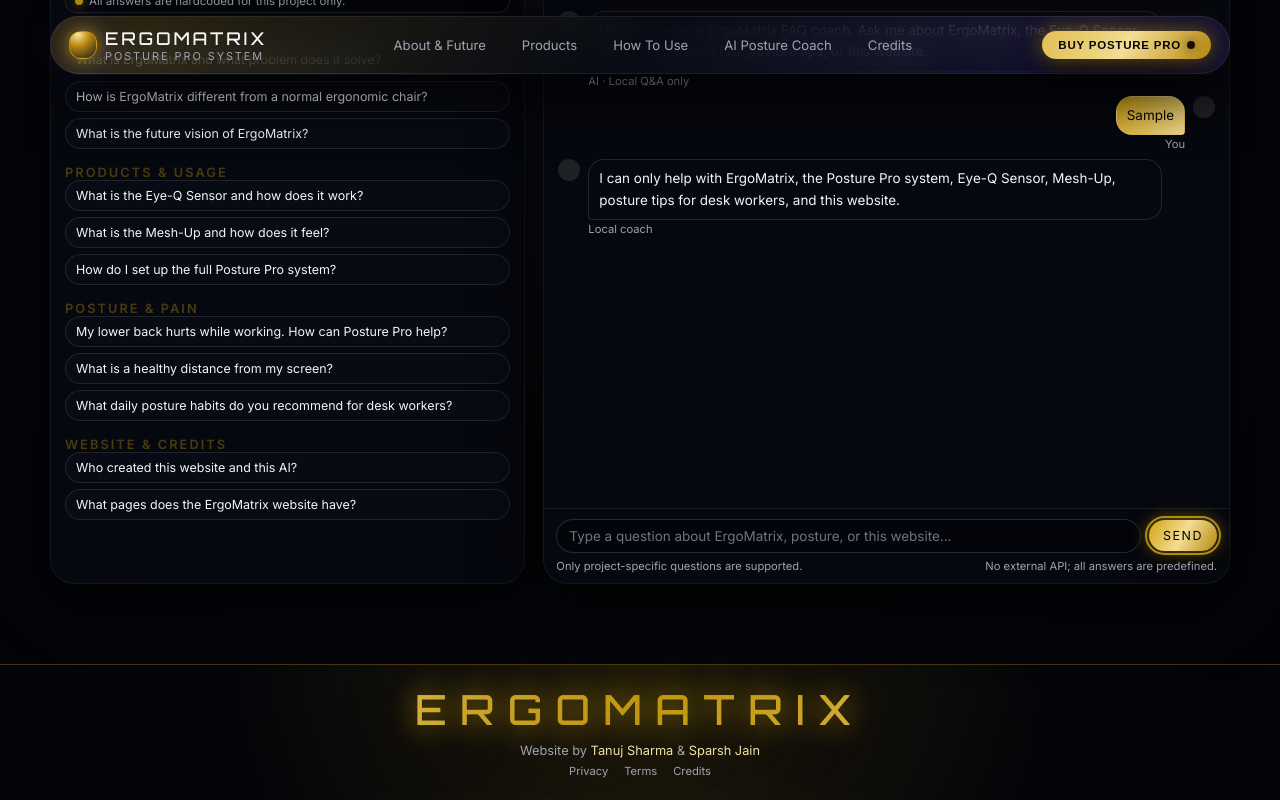
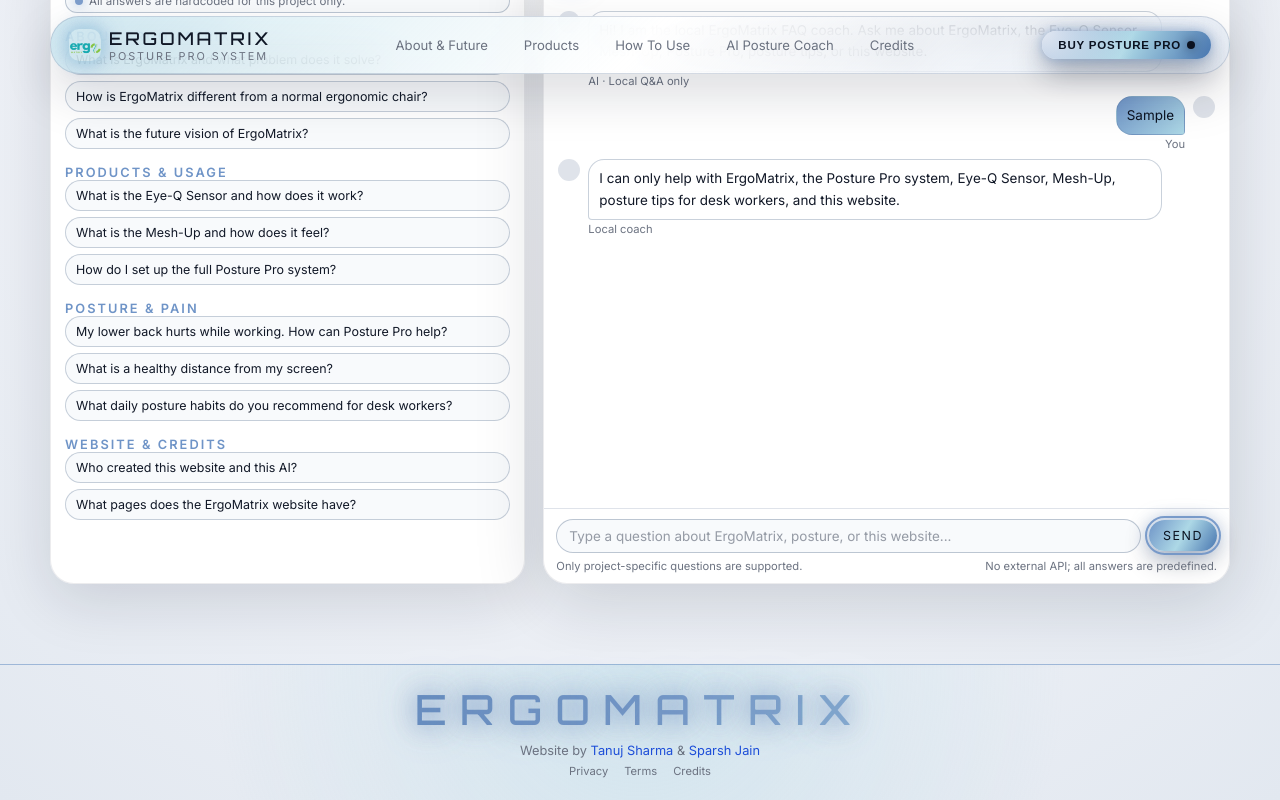
Before and after one commit to Upcomingwalker/ErgoMatrix, a plain HTML site: page ai-chatbot.html in a window 1280 px wide. Both pictures are taken after typing "Sample" into the empty fields and a click on the button "SEND". Drawn offline with Linux system fonts and the light colour scheme.

Commit message:
Update ai-chatbot.html

```diff
--- a/ai-chatbot.html
+++ b/ai-chatbot.html
@@ -14,14 +14,14 @@
 
   <style>
     :root {
-      --bg-main: #05070b;
-      --bg-elevated: #111319;
-      --accent: #d3a410;
-      --accent-soft: #d3a51054;
-      --text-main: #f5f5f7;
-      --text-muted: #a0a3b1;
-      --border-soft: rgba(255, 255, 255, 0.06);
-      --shadow-soft: 0 24px 80px rgba(0, 0, 0, 0.86);
+      --bg-main: #f1f3f8;
+      --bg-elevated: #ffffff;
+      --accent: #6f94c7;
+      --accent-soft: #add8e6;
+      --text-main: #111827;
+      --text-muted: #6b7280;
+      --border-soft: rgba(15, 23, 42, 0.08);
+      --shadow-soft: 0 24px 80px rgba(15, 23, 42, 0.12);
       --radius-lg: 24px;
       --radius-md: 16px;
       --radius-pill: 999px;
@@ -38,7 +38,7 @@
     html, body {
       height: 100%;
       scroll-behavior: smooth;
-      background: radial-gradient(circle at top, #151827 0, #05070b 45%, #020309 100%);
+      background: radial-gradient(circle at top, #ffffff 0, #f1f3f8 45%, #e2e8f0 100%);
       color: var(--text-main);
       font-family: "Inter", system-ui, -apple-system, BlinkMacSystemFont, sans-serif;
       overflow-x: hidden;
@@ -50,9 +50,9 @@
       inset: 0;
       pointer-events: none;
       background-image:
-        radial-gradient(circle at 10% 0%, rgba(211, 165, 16, 0.12), transparent 55%),
-        radial-gradient(circle at 90% 100%, rgba(120, 82, 255, 0.16), transparent 55%);
-      opacity: 0.85;
+        radial-gradient(circle at 10% 0%, rgba(173, 216, 230, 0.26), transparent 55%),
+        radial-gradient(circle at 90% 100%, rgba(111, 148, 199, 0.24), transparent 55%);
+      opacity: 0.9;
       z-index: -1;
     }
 
@@ -79,27 +79,28 @@
       border-radius: var(--radius-pill);
       background: linear-gradient(
           135deg,
-          rgba(211, 165, 16, 0.18),
-          rgba(8, 11, 20, 0.95),
-          rgba(112, 82, 255, 0.16)
+          rgba(173, 216, 230, 0.55),
+          rgba(255, 255, 255, 0.96),
+          rgba(111, 148, 199, 0.16)
         );
       backdrop-filter: blur(18px);
-      border: 1px solid rgba(255, 255, 255, 0.08);
-      box-shadow: 0 20px 60px rgba(0, 0, 0, 0.85);
+      border: 1px solid rgba(148, 163, 184, 0.4);
+      box-shadow: 0 20px 50px rgba(15, 23, 42, 0.15);
       pointer-events: auto;
       transition: transform var(--transition-med), background var(--transition-fast),
-        border-color var(--transition-fast);
+        border-color var(--transition-fast), box-shadow var(--transition-fast);
     }
 
     .nav-shell.scrolled {
       transform: translateY(-6px) scale(0.98);
       background: linear-gradient(
           135deg,
-          rgba(211, 165, 16, 0.16),
-          rgba(5, 7, 13, 0.96),
-          rgba(64, 51, 178, 0.26)
+          rgba(173, 216, 230, 0.28),
+          rgba(241, 243, 248, 0.98),
+          rgba(111, 148, 199, 0.18)
         );
-      border-color: rgba(211, 165, 16, 0.38);
+      border-color: rgba(111, 148, 199, 0.7);
+      box-shadow: 0 18px 60px rgba(15, 23, 42, 0.18);
     }
 
     .logo {
@@ -110,15 +111,14 @@
       color: var(--text-main);
     }
 
-    .logo-mark {
-      width: 28px;
-      height: 28px;
-      border-radius: 12px;
-      border: 1px solid rgba(211, 165, 16, 0.7);
-      background: radial-gradient(circle at 30% 10%, #ffe4a1 0, #b7870f 40%, #151820 100%);
+    .logo-img {
+      width: 32px;
+      height: 32px;
+      border-radius: 10px;
+      object-fit: cover;
       box-shadow:
-        0 0 18px rgba(211, 165, 16, 0.7),
-        0 0 40px rgba(64, 51, 178, 0.6);
+        0 0 12px rgba(173, 216, 230, 0.9),
+        0 0 22px rgba(111, 148, 199, 0.7);
     }
 
     .logo-text-main {
@@ -167,8 +167,8 @@
     }
 
     nav a:hover {
-      color: #ffffff;
-      background: rgba(255, 255, 255, 0.02);
+      color: #0f172a;
+      background: rgba(148, 163, 184, 0.08);
       transform: translateY(-1px);
     }
 
@@ -181,9 +181,9 @@
       margin-left: 4px;
       padding: 8px 16px;
       border-radius: var(--radius-pill);
-      background: radial-gradient(circle at 0 0, rgba(255, 251, 235, 0.35), transparent 55%),
-        linear-gradient(120deg, #d3a410, #f3dd93, #b7870f);
-      color: #050509;
+      background: radial-gradient(circle at 0 0, rgba(241, 243, 248, 0.9), transparent 55%),
+        linear-gradient(120deg, #6f94c7, #add8e6, #4876b0);
+      color: #0b1220;
       font-size: 0.8rem;
       font-weight: 600;
       letter-spacing: 0.06em;
@@ -194,8 +194,8 @@
       align-items: center;
       gap: 6px;
       box-shadow:
-        0 0 20px rgba(211, 165, 16, 0.5),
-        0 12px 32px rgba(0, 0, 0, 0.9);
+        0 0 12px rgba(111, 148, 199, 0.65),
+        0 12px 30px rgba(15, 23, 42, 0.4);
       transform-origin: center;
       transition: transform var(--transition-fast), box-shadow var(--transition-fast), filter var(--transition-fast);
     }
@@ -203,8 +203,8 @@
     .nav-cta:hover {
       transform: translateY(-1px) scale(1.03);
       box-shadow:
-        0 0 30px rgba(211, 165, 16, 0.8),
-        0 16px 40px rgba(0, 0, 0, 0.95);
+        0 0 18px rgba(111, 148, 199, 0.85),
+        0 16px 38px rgba(15, 23, 42, 0.55);
       filter: brightness(1.03);
     }
 
@@ -216,8 +216,8 @@
       width: 8px;
       height: 8px;
       border-radius: 999px;
-      background: #161001;
-      box-shadow: 0 0 12px rgba(0, 0, 0, 0.7);
+      background: #0b1220;
+      box-shadow: 0 0 12px rgba(15, 23, 42, 0.7);
     }
 
     main {
@@ -231,7 +231,7 @@
       margin: 0 auto;
     }
 
-    /* Layout - FIXED: semantic structure */
+    /* Layout */
     .page-header {
       padding: 32px 0 16px;
       display: flex;
@@ -245,8 +245,8 @@
       gap: 8px;
       padding: 4px 10px 4px 4px;
       border-radius: 999px;
-      border: 1px solid rgba(211, 165, 16, 0.55);
-      background: radial-gradient(circle at 0 0, rgba(211, 165, 16, 0.32), transparent 60%);
+      border: 1px solid rgba(111, 148, 199, 0.8);
+      background: radial-gradient(circle at 0 0, rgba(173, 216, 230, 0.6), transparent 60%);
       color: var(--text-muted);
       font-size: 0.72rem;
       text-transform: uppercase;
@@ -258,10 +258,10 @@
       width: 18px;
       height: 18px;
       border-radius: 999px;
-      background: radial-gradient(circle at 30% 30%, #ffe4a1 0, #b7870f 40%, #16151d 100%);
+      background: radial-gradient(circle at 30% 30%, #ffffff 0, #add8e6 40%, #6f94c7 100%);
       box-shadow:
-        0 0 14px rgba(211, 165, 16, 0.8),
-        0 0 26px rgba(120, 82, 255, 0.7);
+        0 0 14px rgba(173, 216, 230, 0.9),
+        0 0 26px rgba(111, 148, 199, 0.7);
     }
 
     .page-title {
@@ -269,10 +269,11 @@
       font-size: clamp(1.7rem, 3vw, 2.3rem);
       letter-spacing: 0.12em;
       text-transform: uppercase;
+      color: #0b1120;
     }
 
     .page-title span {
-      background: linear-gradient(120deg, #fbe6a6, #d3a410, #f3dd93);
+      background: linear-gradient(120deg, #4876b0, #6f94c7, #add8e6);
       -webkit-background-clip: text;
       background-clip: text;
       color: transparent;
@@ -296,10 +297,10 @@
     /* Sidebar with examples */
     .sidebar {
       border-radius: var(--radius-lg);
-      background: rgba(7, 9, 16, 0.96);
+      background: rgba(255, 255, 255, 0.98);
       border: 1px solid var(--border-soft);
       padding: 16px 14px 18px;
-      box-shadow: 0 16px 60px rgba(0, 0, 0, 0.9);
+      box-shadow: 0 16px 60px rgba(15, 23, 42, 0.14);
       font-size: 0.84rem;
       color: var(--text-muted);
       display: flex;
@@ -320,8 +321,8 @@
       gap: 6px;
       padding: 4px 9px;
       border-radius: var(--radius-pill);
-      border: 1px solid rgba(255, 255, 255, 0.12);
-      background: rgba(4, 6, 11, 0.96);
+      border: 1px solid rgba(148, 163, 184, 0.6);
+      background: rgba(248, 250, 252, 0.96);
       font-size: 0.72rem;
       color: var(--text-muted);
     }
@@ -330,15 +331,15 @@
       width: 8px;
       height: 8px;
       border-radius: 999px;
-      background: rgba(211, 165, 16, 0.9);
-      box-shadow: 0 0 12px rgba(211, 165, 16, 0.8);
+      background: rgba(111, 148, 199, 0.9);
+      box-shadow: 0 0 12px rgba(111, 148, 199, 0.7);
     }
 
     .sidebar-section-title {
       font-size: 0.8rem;
       text-transform: uppercase;
       letter-spacing: 0.16em;
-      color: var(--accent-soft);
+      color: #6f94c7;
       margin-top: 4px;
     }
 
@@ -348,13 +349,12 @@
       gap: 6px;
     }
 
-    /* FIXED: Proper button styles with accessibility */
     .example-pill {
       font-size: 0.78rem;
       padding: 7px 10px;
       border-radius: var(--radius-pill);
-      background: rgba(9, 12, 20, 0.96);
-      border: 1px solid rgba(255, 255, 255, 0.1);
+      background: rgba(248, 250, 252, 0.96);
+      border: 1px solid rgba(148, 163, 184, 0.5);
       cursor: pointer;
       font-family: inherit;
       color: var(--text-main);
@@ -363,13 +363,13 @@
     }
 
     .example-pill:hover {
-      border-color: rgba(211, 165, 16, 0.7);
-      background: rgba(14, 14, 22, 0.98);
+      border-color: rgba(111, 148, 199, 0.8);
+      background: #f0f5fb;
       transform: translateX(2px);
     }
 
     .example-pill:focus {
-      outline: 2px solid rgba(211, 165, 16, 0.6);
+      outline: 2px solid rgba(111, 148, 199, 0.7);
       outline-offset: 2px;
     }
 
@@ -379,12 +379,12 @@
       margin-top: 6px;
     }
 
-    /* Chat container - FIXED: Added proper ARIA roles */
+    /* Chat container */
     .chat-shell {
       border-radius: var(--radius-lg);
-      background: rgba(7, 9, 16, 0.98);
+      background: rgba(255, 255, 255, 0.98);
       border: 1px solid var(--border-soft);
-      box-shadow: 0 18px 70px rgba(0, 0, 0, 0.95);
+      box-shadow: 0 18px 70px rgba(15, 23, 42, 0.16);
       display: flex;
       flex-direction: column;
       height: min(640px, calc(100vh - 150px));
@@ -392,7 +392,7 @@
 
     .chat-header {
       padding: 12px 14px;
-      border-bottom: 1px solid rgba(255, 255, 255, 0.08);
+      border-bottom: 1px solid rgba(148, 163, 184, 0.3);
       display: flex;
       justify-content: space-between;
       align-items: center;
@@ -409,10 +409,10 @@
       width: 26px;
       height: 26px;
       border-radius: 999px;
-      background: radial-gradient(circle at 30% 10%, #ffe4a1 0, #b7870f 40%, #151820 100%);
+      background: radial-gradient(circle at 30% 30%, #ffffff 0, #add8e6 40%, #6f94c7 100%);
       box-shadow:
-        0 0 18px rgba(211, 165, 16, 0.7),
-        0 0 30px rgba(64, 51, 178, 0.4);
+        0 0 14px rgba(173, 216, 230, 0.9),
+        0 0 26px rgba(111, 148, 199, 0.6);
     }
 
     .chat-meta {
@@ -438,8 +438,8 @@
 
     .chat-control-btn {
       border-radius: 999px;
-      border: 1px solid rgba(255, 255, 255, 0.16);
-      background: rgba(4, 6, 11, 0.96);
+      border: 1px solid rgba(148, 163, 184, 0.6);
+      background: rgba(248, 250, 252, 0.96);
       padding: 4px 8px;
       font-size: 0.7rem;
       cursor: pointer;
@@ -451,16 +451,15 @@
     }
 
     .chat-control-btn:hover {
-      border-color: rgba(211, 165, 16, 0.7);
-      color: #fbe6a6;
+      border-color: rgba(111, 148, 199, 0.8);
+      color: #4876b0;
     }
 
     .chat-control-btn:focus {
-      outline: 2px solid rgba(211, 165, 16, 0.6);
+      outline: 2px solid rgba(111, 148, 199, 0.7);
       outline-offset: 2px;
     }
 
-    /* FIXED: Chat body as log with proper ARIA */
     .chat-body {
       flex: 1;
       padding: 12px 14px;
@@ -486,7 +485,7 @@
       width: 22px;
       height: 22px;
       border-radius: 999px;
-      background: rgba(255, 255, 255, 0.1);
+      background: rgba(148, 163, 184, 0.3);
       flex-shrink: 0;
     }
 
@@ -495,20 +494,20 @@
       border-radius: 16px;
       line-height: 1.6;
       border: 1px solid transparent;
-      background: rgba(10, 12, 20, 0.96);
+      background: rgba(248, 250, 252, 0.96);
       color: var(--text-main);
     }
 
     .msg-row.user .msg-bubble {
-      background: linear-gradient(135deg, #d3a410, #f3dd93);
-      color: #050509;
-      border-color: rgba(255, 255, 255, 0.18);
+      background: linear-gradient(135deg, #6f94c7, #add8e6);
+      color: #0b1220;
+      border-color: rgba(15, 23, 42, 0.08);
       border-bottom-right-radius: 4px;
     }
 
     .msg-row.bot .msg-bubble {
-      background: rgba(7, 9, 16, 0.98);
-      border-color: rgba(255, 255, 255, 0.12);
+      background: rgba(255, 255, 255, 0.98);
+      border-color: rgba(148, 163, 184, 0.5);
       border-bottom-left-radius: 4px;
     }
 
@@ -535,7 +534,7 @@
       width: 4px;
       height: 4px;
       border-radius: 999px;
-      background: rgba(211, 165, 16, 0.8);
+      background: rgba(111, 148, 199, 0.9);
       animation: bounce 1s infinite;
     }
 
@@ -558,7 +557,7 @@
 
     .chat-footer {
       padding: 10px 12px;
-      border-top: 1px solid rgba(255, 255, 255, 0.08);
+      border-top: 1px solid rgba(148, 163, 184, 0.3);
       display: flex;
       flex-direction: column;
       gap: 6px;
@@ -570,7 +569,6 @@
       align-items: center;
     }
 
-    /* FIXED: Added label for accessibility */
     .sr-only {
       position: absolute;
       left: -10000px;
@@ -582,8 +580,8 @@
     .prompt-input {
       flex: 1;
       border-radius: 999px;
-      border: 1px solid rgba(255, 255, 255, 0.14);
-      background: rgba(4, 6, 11, 0.96);
+      border: 1px solid rgba(148, 163, 184, 0.6);
+      background: rgba(248, 250, 252, 0.96);
       color: var(--text-main);
       padding: 8px 12px;
       font-size: 0.84rem;
@@ -593,26 +591,26 @@
     }
 
     .prompt-input::placeholder {
-      color: rgba(160, 163, 177, 0.7);
+      color: rgba(107, 114, 128, 0.7);
     }
 
     .prompt-input:focus {
-      border-color: rgba(211, 165, 16, 0.6);
+      border-color: rgba(111, 148, 199, 0.8);
     }
 
     .send-btn {
       border-radius: 999px;
       border: none;
-      background: linear-gradient(120deg, #d3a410, #f3dd93, #b7870f);
-      color: #050509;
+      background: linear-gradient(120deg, #6f94c7, #add8e6, #4876b0);
+      color: #0b1220;
       padding: 8px 14px;
       font-size: 0.78rem;
       text-transform: uppercase;
       letter-spacing: 0.12em;
       cursor: pointer;
       box-shadow:
-        0 0 18px rgba(211, 165, 16, 0.6),
-        0 10px 26px rgba(0, 0, 0, 0.9);
+        0 0 18px rgba(111, 148, 199, 0.6),
+        0 10px 26px rgba(15, 23, 42, 0.3);
       font-family: inherit;
       transition: transform var(--transition-fast), filter var(--transition-fast);
     }
@@ -623,7 +621,7 @@
     }
 
     .send-btn:focus {
-      outline: 2px solid rgba(211, 165, 16, 0.8);
+      outline: 2px solid rgba(111, 148, 199, 0.9);
       outline-offset: 2px;
     }
 
@@ -654,9 +652,9 @@
 
     /* Footer */
     footer {
-      border-top: 1px solid rgba(211, 165, 16, 0.3);
+      border-top: 1px solid rgba(111, 148, 199, 0.6);
       padding: 18px 0 22px;
-      background: radial-gradient(circle at 50% 0, rgba(211, 165, 16, 0.15), transparent 65%);
+      background: radial-gradient(circle at 50% 0, rgba(173, 216, 230, 0.4), transparent 65%);
     }
 
     .footer-shell {
@@ -670,13 +668,13 @@
       font-size: clamp(1.9rem, 4vw, 2.6rem);
       letter-spacing: 0.32em;
       text-transform: uppercase;
-      background: linear-gradient(120deg, #fbe6a6, #d3a410, #f3dd93);
+      background: linear-gradient(120deg, #4876b0, #6f94c7, #add8e6);
       -webkit-background-clip: text;
       background-clip: text;
       color: transparent;
       text-shadow:
-        0 0 30px rgba(211, 165, 16, 0.9),
-        0 0 70px rgba(0, 0, 0, 1);
+        0 0 24px rgba(111, 148, 199, 0.9),
+        0 0 40px rgba(148, 163, 184, 1);
       margin-bottom: 8px;
     }
 
@@ -687,7 +685,7 @@
     }
 
     .footer-credits span {
-      color: #f1e0a8;
+      color: #1d4ed8;
     }
 
     .footer-links {
@@ -705,7 +703,7 @@
     }
 
     .footer-links a:hover {
-      color: #fbe6a6;
+      color: #4876b0;
       text-decoration: underline;
     }
   </style>
@@ -714,7 +712,7 @@
   <header>
     <div class="nav-shell" id="navShell">
       <a href="index.html" class="logo">
-        <div class="logo-mark"></div>
+        <img src="img.png" alt="ErgoMatrix logo" class="logo-img" />
         <div>
           <div class="logo-text-main">ErgoMatrix</div>
           <div class="logo-text-sub">Posture Pro System</div>
@@ -736,7 +734,6 @@
 
   <main>
     <div class="shell">
-      <!-- FIXED: Changed from <header> to <section> -->
       <section class="page-header">
         <div class="page-pill">
           <div class="page-pill-dot"></div>
@@ -818,7 +815,7 @@
           </div>
         </aside>
 
-        <!-- Chat - FIXED: Added proper ARIA roles and structure -->
+        <!-- Chat -->
         <section class="chat-shell" aria-label="Chat interface">
           <div class="chat-header">
             <div class="chat-badge">
@@ -833,7 +830,6 @@
             </div>
           </div>
 
-          <!-- FIXED: Added role="log" and aria-live for chat messages -->
           <div class="chat-body" id="chatBody" role="log" aria-live="polite" aria-atomic="false" aria-relevant="additions">
             <div class="msg-row bot">
               <div class="msg-avatar" aria-hidden="true"></div>
@@ -856,7 +852,6 @@
 
           <div class="chat-footer">
             <div class="input-row">
-              <!-- FIXED: Added proper label for input -->
               <label for="promptInput" class="sr-only">Type your question about ErgoMatrix or posture</label>
               <input
                 type="text"
@@ -892,6 +887,10 @@
   </footer>
 
   <script>
+    // ❗ Frontend-only Gemini usage. For demos/testing only.
+    // Replace with your own key locally. Do NOT deploy with a real key exposed.
+    const GEMINI_API_KEY = "YOUR_GEMINI_API_KEY";
+
     // Header scroll effect
     const navShell = document.getElementById("navShell");
     window.addEventListener("scroll", () => {
@@ -984,7 +983,6 @@
       }
     ];
 
-    // FIXED: Improved message addition with better accessibility
     function addMessage(role, text) {
       const row = document.createElement("div");
       row.classList.add("msg-row", role === "user" ? "user" : "bot");
@@ -1034,6 +1032,50 @@
       return "I can only help with ErgoMatrix, the Posture Pro system, Eye-Q Sensor, Mesh-Up, posture tips for desk workers, and this website.";
     }
 
+    // Call Gemini API (frontend only; unsafe for production)
+    async function callGemini(userMessage) {
+      const systemPrompt =
+        "You are the 'ErgoMatrix Local Coach', a very narrow FAQ assistant. " +
+        "Only answer questions about ErgoMatrix, Posture Pro, Eye-Q Sensor, Mesh-Up, posture tips for desk workers, " +
+        "and this website. If the user asks anything outside this scope, politely say you can only help with " +
+        "ErgoMatrix, Posture Pro, Eye-Q, Mesh-Up, posture tips for desk workers, and this website.";
+
+      const payload = {
+        contents: [
+          {
+            parts: [
+              { text: systemPrompt },
+              { text: "User question: " + userMessage }
+            ]
+          }
+        ]
+      };
+
+      const res = await fetch(
+        "https://generativelanguage.googleapis.com/v1beta/models/gemini-1.5-flash:generateContent?key=" + GEMINI_API_KEY,
+        {
+          method: "POST",
+          headers: {
+            "Content-Type": "application/json"
+          },
+          body: JSON.stringify(payload)
+        }
+      );
+
+      if (!res.ok) {
+        throw new Error("Gemini API error: " + res.status);
+      }
+
+      const data = await res.json();
+      const text =
+        data?.candidates?.[0]?.content?.parts
+          ?.map(p => p.text || "")
+          .join(" ")
+          .trim() || "";
+
+      return text;
+    }
+
     async function sendMessage() {
       const text = promptInput.value.trim();
       if (!text) return;
@@ -1045,10 +1087,27 @@
       typingIndicator.style.display = "flex";
       typingIndicator.setAttribute("aria-label", "Coach is thinking about your question");
 
-      // Simulate thinking delay
-      await new Promise(r => setTimeout(r, 500));
+      // Small delay so it feels responsive
+      await new Promise(r => setTimeout(r, 300));
 
-      const reply = findAnswer(text);
+      let reply;
+      try {
+        if (!GEMINI_API_KEY || GEMINI_API_KEY === "YOUR_GEMINI_API_KEY") {
+          // No real key: fall back to local KB
+          reply = findAnswer(text);
+        } else {
+          const modelReply = await callGemini(text);
+          if (modelReply && modelReply.length > 0) {
+            reply = modelReply;
+          } else {
+            reply = findAnswer(text);
+          }
+        }
+      } catch (err) {
+        console.error(err);
+        reply = findAnswer(text);
+      }
+
       typingIndicator.style.display = "none";
       addMessage("bot", reply);
     }
@@ -1069,14 +1128,12 @@
       );
     });
 
-    // FIXED: Better keyboard navigation for example buttons
     exampleButtons.forEach(btn => {
       btn.addEventListener("click", () => {
         promptInput.value = btn.textContent.trim();
         promptInput.focus();
       });
 
-      // Allow Enter key to activate
       btn.addEventListener("keydown", (e) => {
         if (e.key === "Enter" || e.key === " ") {
           e.preventDefault();
```
